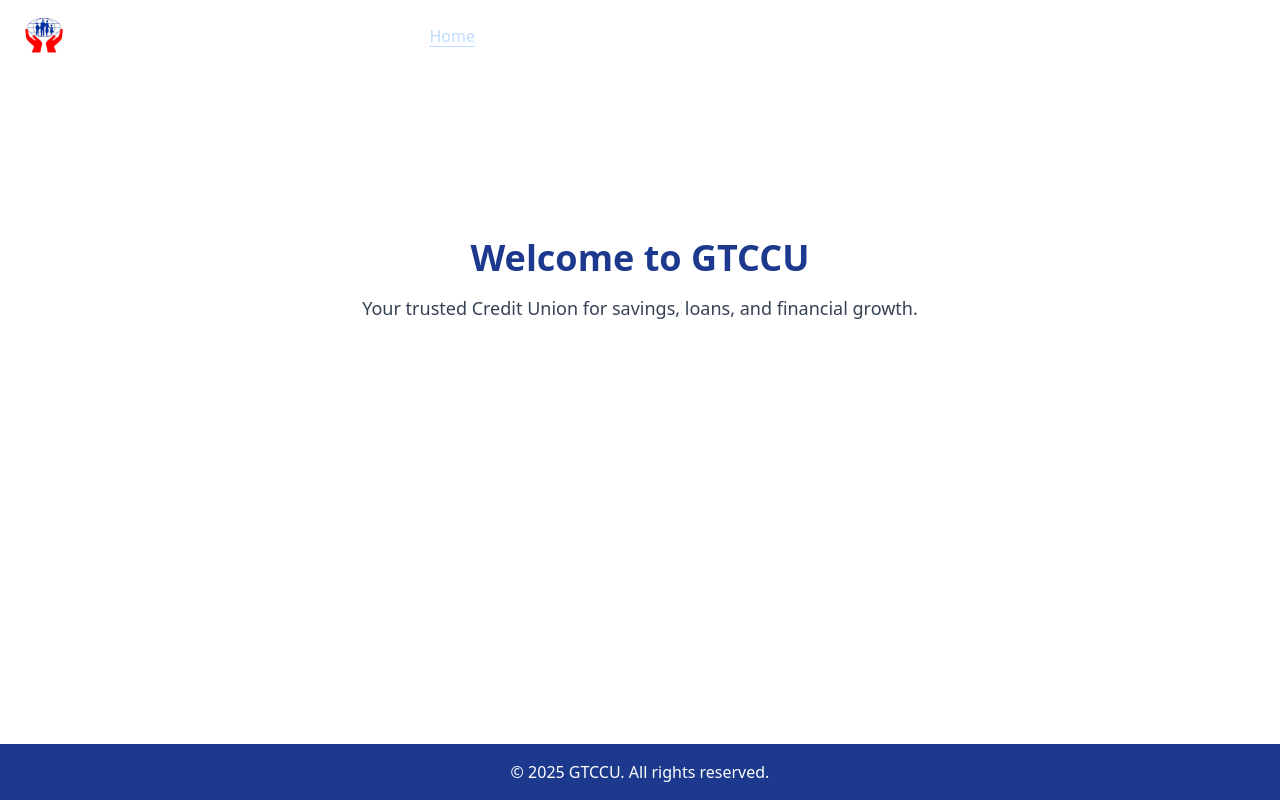
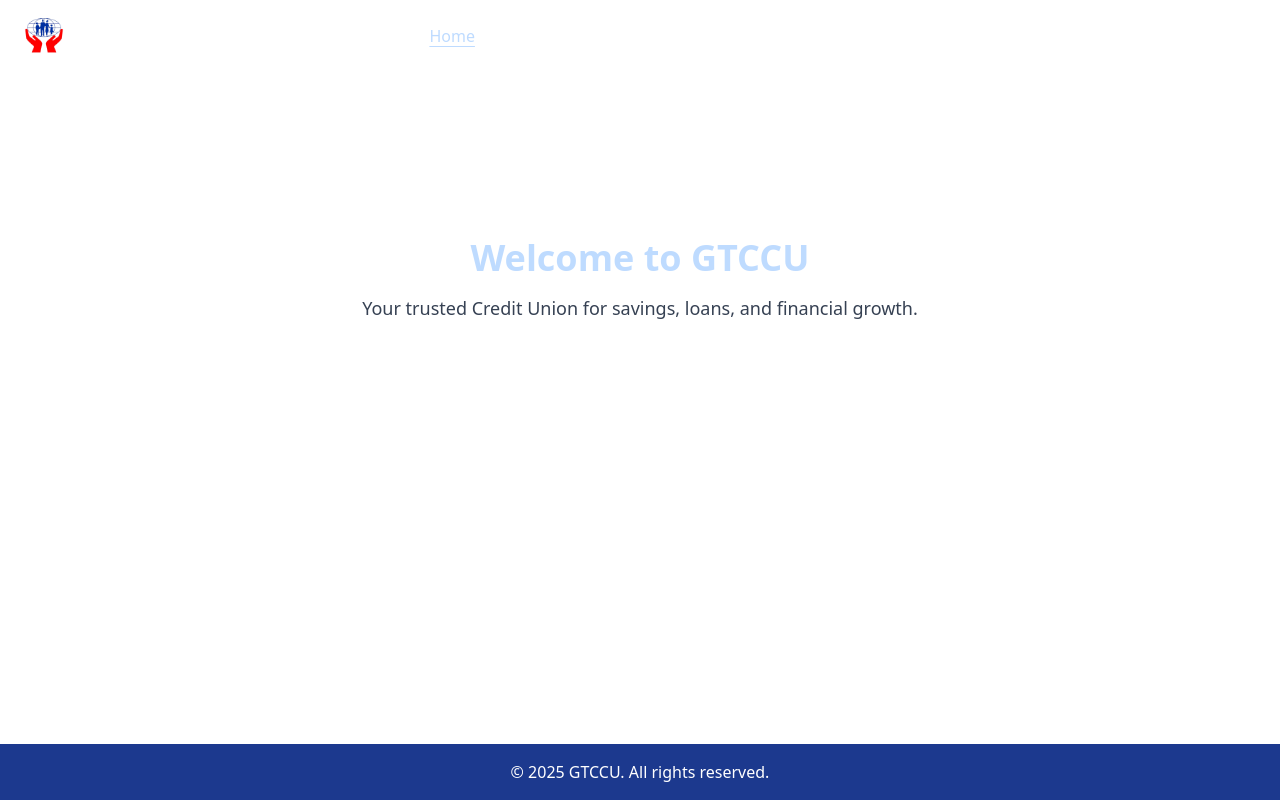
Before and after one commit to Namibra-Devs/gtccu_website, a React (Vite) app in the folder gtccu/: page / in a window 1280 px wide. Built offline with nearby package versions, Linux system fonts and the light colour scheme.

Commit message:
approutes updated

```diff
--- a/gtccu/src/features/LandingPage.jsx
+++ b/gtccu/src/features/LandingPage.jsx
@@ -1,7 +1,7 @@
 export default function LandingPage() {
   return (
     <section className="flex flex-col items-center justify-center min-h-[70vh] text-center">
-      <h1 className="text-4xl font-bold text-blue-900">Welcome to GTCCU</h1>
+      <h1 className="text-4xl font-bold text-blue-200">Welcome to GTCCU</h1>
       <p className="mt-4 text-lg text-gray-700">
         Your trusted Credit Union for savings, loans, and financial growth.
       </p>
```
